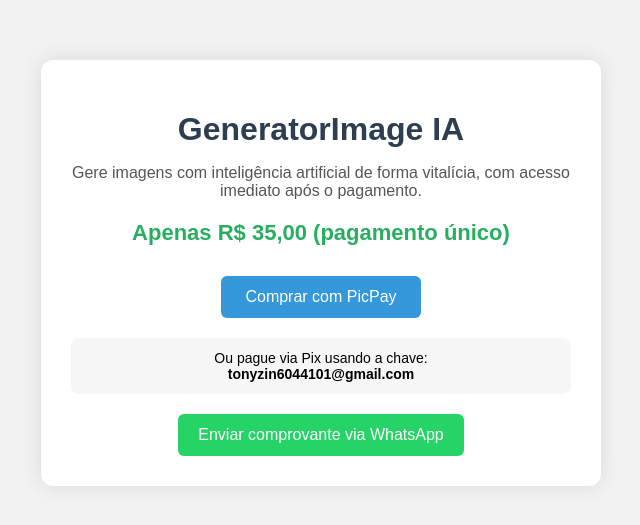
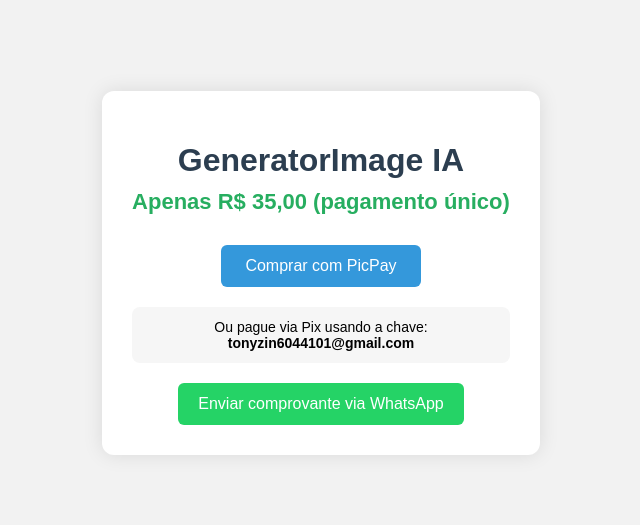
Before and after one commit to TONY6044101/Landing-page, a plain HTML site: page index.html in a window 1280 px wide. Shown: the part 127-652 px from the top of the page, without its empty margins (319-959 px from the left). Drawn offline with Linux system fonts and the light colour scheme.

Commit message:
Update index.html

```diff
--- a/index.html
+++ b/index.html
@@ -28,12 +28,6 @@
     h1 {
       color: #2c3e50;
       margin-bottom: 10px;
-    }
-
-    p {
-      font-size: 16px;
-      color: #555;
-      margin-bottom: 20px;
     }
 
     .price {
@@ -88,7 +82,7 @@
 <body>
   <div class="container">
     <h1>GeneratorImage IA</h1>
-    <p>Gere imagens com inteligência artificial de forma vitalícia, com acesso imediato após o pagamento.</p>
+
     <div class="price">Apenas R$ 35,00 (pagamento único)</div>
 
     <a class="button" href="https://picpay.me/marco.antonio.nista/35.0" target="_blank">Comprar com PicPay</a>
```
